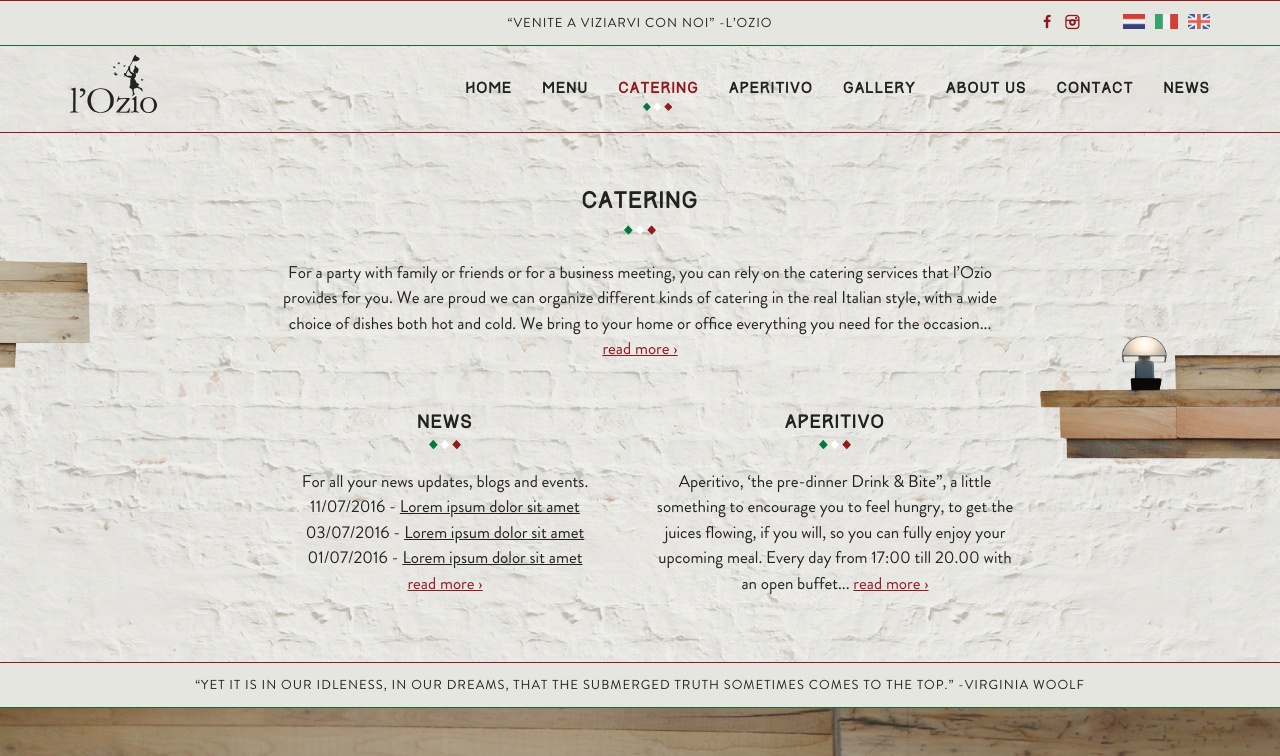
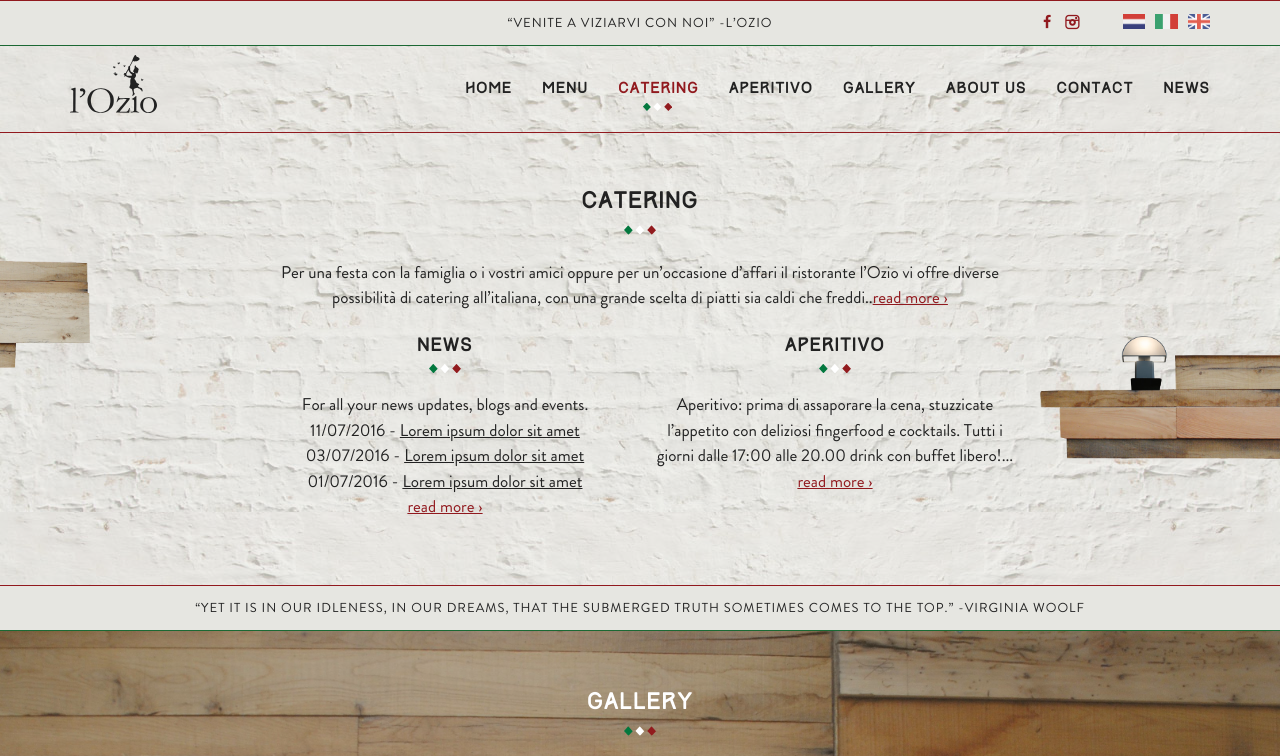
Before and after one commit to jhvanderschee/lozio_it, a Jekyll site: the page built from index.md, in a window 1280 px wide and 900 px high, scrolled down 764 px, cut to the strip 0-756 px from the top of the window. Built offline with Jekyll 4.4.1, drawn with Linux system fonts in a browser that asks for light colours.

Commit message:
Updated '/_layouts/home.html' via CloudCannon

```diff
--- a/_layouts/home.html
+++ b/_layouts/home.html
@@ -43,12 +43,11 @@
                           <h1 class="post-title">Catering</h1>
                         </header>
 
-                        <div class="post-content"><div class="editable"><p>For a party with family or friends or for a business meeting, you can rely on the catering services that l’Ozio provides for you. We are proud we can organize different kinds of catering in the real Italian style, with a wide choice of dishes both hot and cold.
-We bring to your home or office everything you need for the occasion... <a href="/catering">read more ›</a></p><br /></div>
+                        <div class="post-content"><div class="editable"><p>Per una festa con la famiglia o i vostri amici oppure per un&rsquo;occasione d&rsquo;affari il ristorante l&rsquo;Ozio vi offre diverse possibilit&agrave; di catering all&rsquo;italiana, con una grande scelta di piatti sia caldi che freddi..<a target="_blank" href="/catering">read more &rsaquo;</a></p></div>
 
                           <div class="row">
                             <div class="col-md-6"><h2>News</h2><div class="editable"><p>For all your news updates, blogs and events.<br />{% for post in site.posts | limit: 3 %}{{ post.date | date: "%d/%m/%Y" }} - <a href="{{ post.url }}" class="blog">{{ post.title }}</a><br />{% endfor %}<a href="/news">read more ›</a></p></div></div>
-                            <div class="col-md-6"><h2>Aperitivo</h2><div class="editable"><p>Aperitivo, ‘the pre-dinner Drink & Bite”, a little something to encourage you to feel hungry, to get the juices flowing, if you will, so you can fully enjoy your upcoming meal. Every day from 17:00 till 20.00 with an open buffet... <a href="/aperitivo">read more ›</a></p></div></div>
+                            <div class="col-md-6"><h2>Aperitivo</h2><div class="editable"><p>Aperitivo: prima di assaporare la cena, stuzzicate l&rsquo;appetito con deliziosi fingerfood e cocktails. Tutti i giorni dalle 17:00 alle 20.00 drink con buffet libero!... <a target="_blank" href="/aperitivo">read more &rsaquo;</a></p></div></div>
                           </div>
 
                         </div>
```
